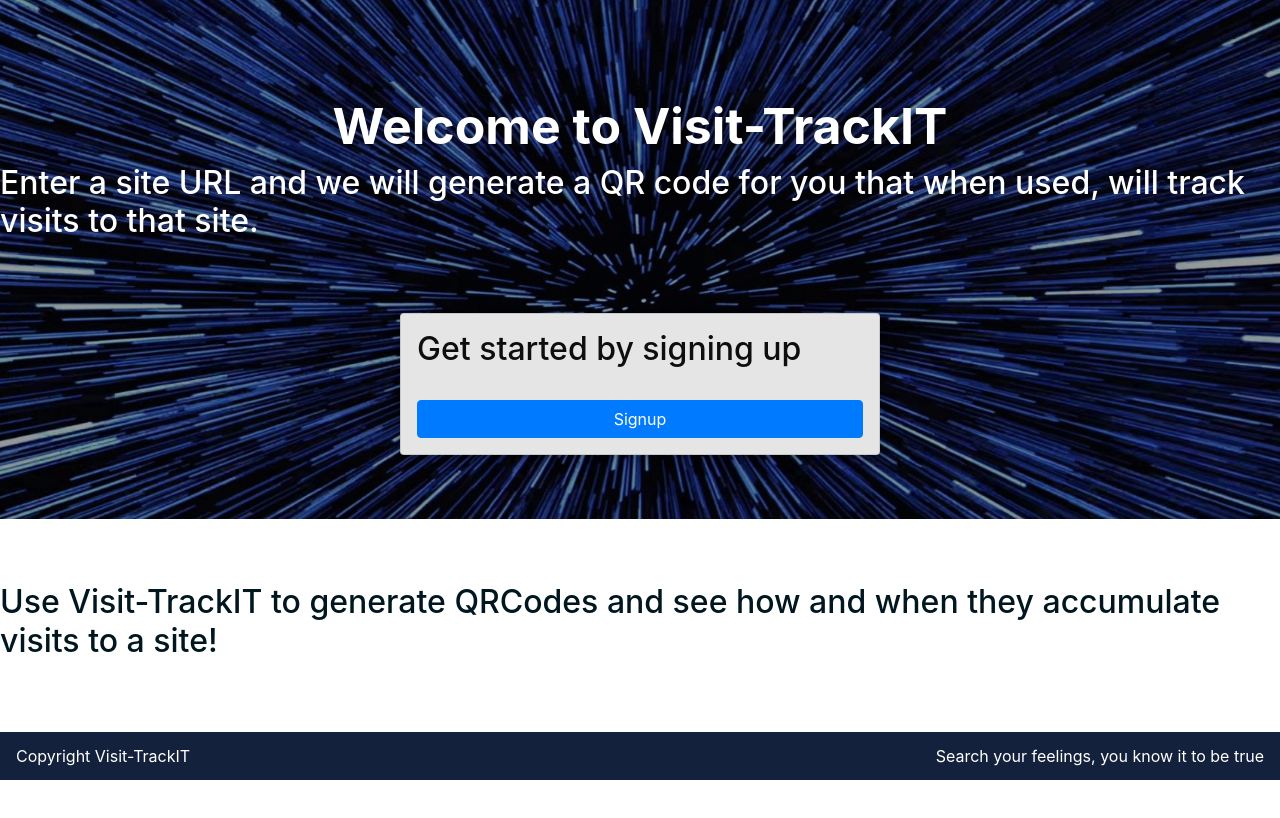
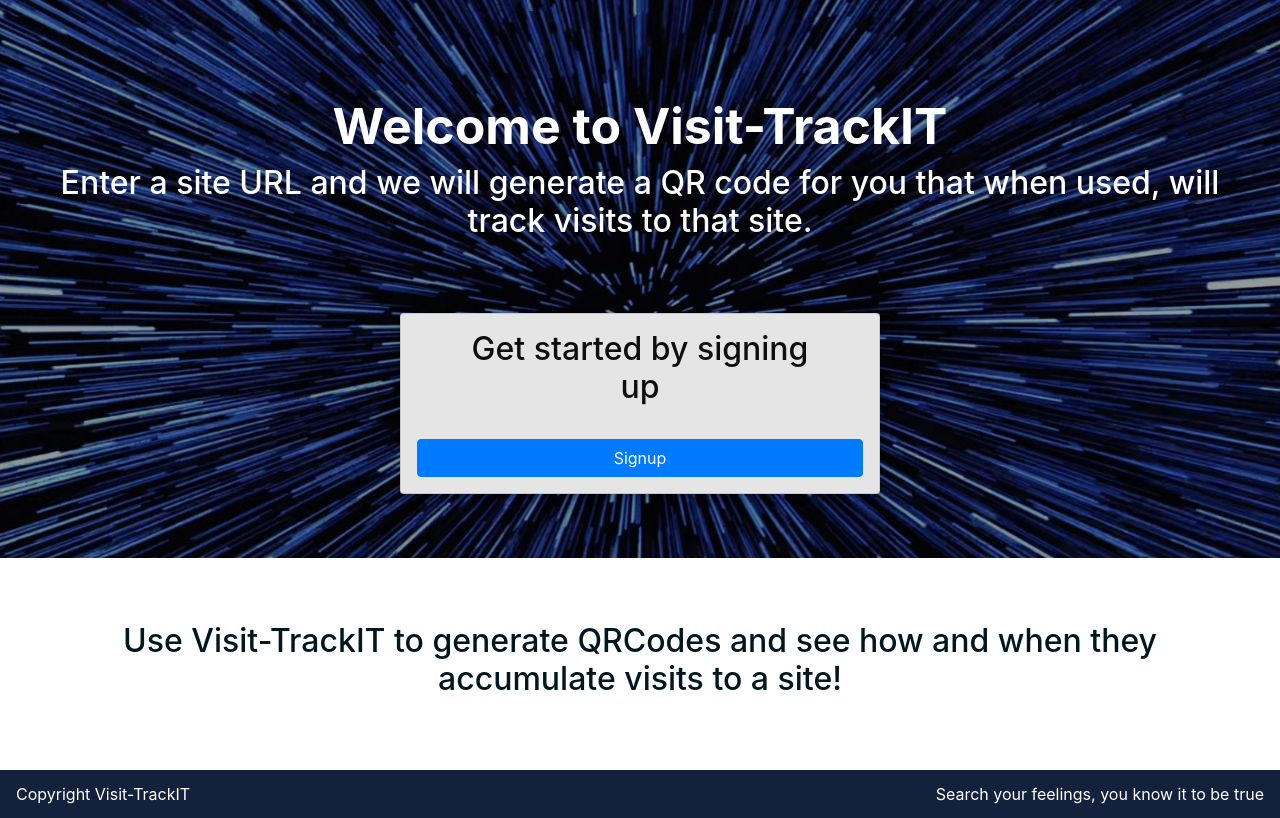
Before and after one commit to alpha-nero1/Visit-TrackIT, a Django app: page / in a window 1280 px wide. Shown: the part 64-882 px from the top of the page. Before the commit the page ends 844 px from the top, so only its background shows below. Run offline with Django 3.2, Linux system fonts and the light colour scheme; some libraries are stand-ins or nearby versions.

Commit message:
Small touchup

```diff
--- a/app/static/styles/styles.css
+++ b/app/static/styles/styles.css
@@ -2,6 +2,12 @@ html, body {
     background-color: var(--main-background);
     color: var(--main-colour);
     height: 100%;
+}
+
+h1, h2 {
+    text-align: center;
+    padding-left: 2rem;
+    padding-right: 2rem;
 }
 
 .title {
--- a/app/views.py
+++ b/app/views.py
@@ -77,12 +77,9 @@ class DomainView(View):
 
     def get(self, request):
         domain_name = request.GET.get('domain')
-        print('aa name: ', domain_name)
         try:
             domain = Domain.objects.get(name=domain_name, user=request.user)
-            print('aa got domain: ', domain.name)
             visits = Visit.objects.filter(domain=domain)
-            print('aa visits: ', visits)
 
             return render(
                 request,
```
